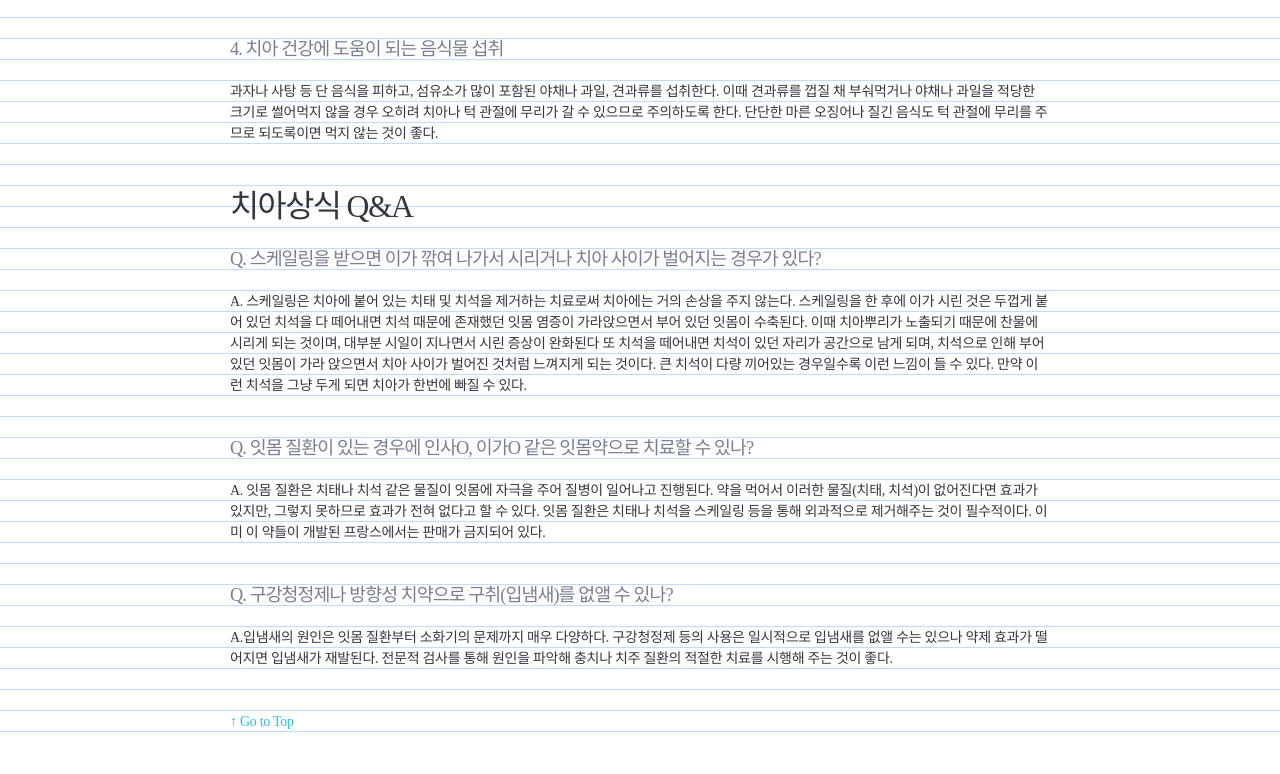
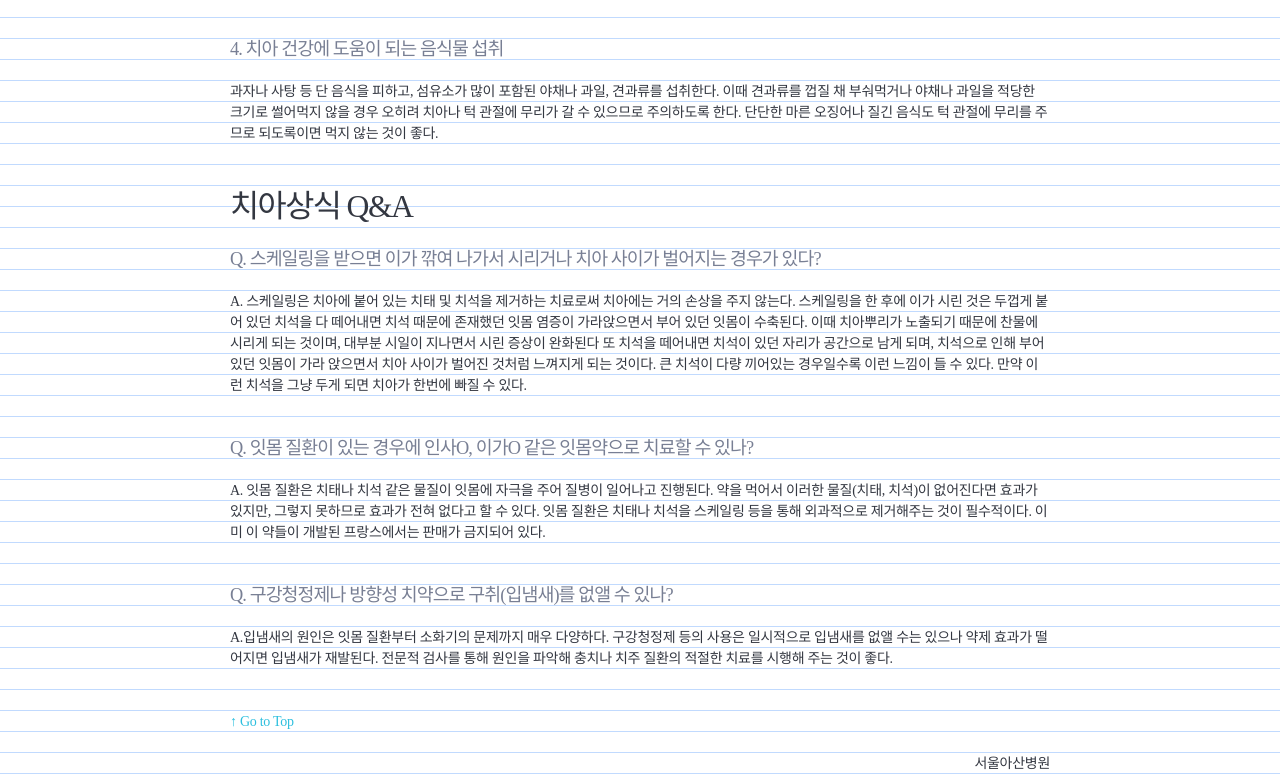
Before and after one commit to Yoon-Joung/yoon-joung.github.io, a plain HTML site: page 20170221 day5/medical_20170221.html in a window 1280 px wide. Shown: the part 885-1659 px from the top of the page. Before the commit the page ends 1617 px from the top, so only its background shows below. Drawn offline with Linux system fonts and the light colour scheme; a web font is replaced by a local one.

Commit message:
타이포그래피 마지막수업 완성본
이미지 파일 제

```diff
--- a/20170221 day5/css/medical_day6.css
+++ b/20170221 day5/css/medical_day6.css
@@ -129,3 +129,8 @@ img{
 .main{
     margin-top: 42px;
 }
+
+.footer p{
+    text-align: right;
+    margin-top: 21px;
+}
--- a/20170221 day5/medical_20170221.html
+++ b/20170221 day5/medical_20170221.html
@@ -83,6 +83,7 @@
 
     <div class="footer">
         <a href="#top">↑ Go to Top</a>
+        <p>서울아산병원</p>
     </div>
 </div>
 
```
